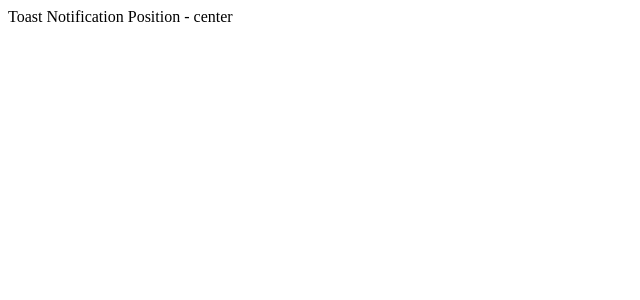
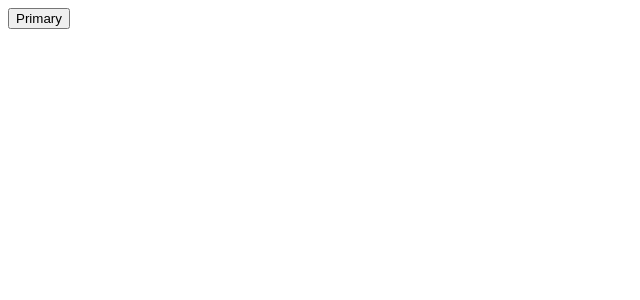
Before and after one commit to terrencejihoonjung/react-typescript-demo, a React (Vite) app in the folder react-typescript-demo/: page / in a window 1280 px wide. Shown: the top 300 px of the page, without its empty margins (0-640 px from the left). Built offline with nearby package versions, Linux system fonts and the light colour scheme.

Commit message:
wrapping html elements

```diff
--- a/react-typescript-demo/src/App.tsx
+++ b/react-typescript-demo/src/App.tsx
@@ -11,13 +11,16 @@
 // import Profile from "./components/auth/Profile";
 // import List from "./components/generics/List";
 // import RandomNumber from "./components/ref/restriction/RandomNumber";
-import Toast from "./components/template-literals/Toast";
+// import Toast from "./components/template-literals/Toast";
+import CustomButton from "./components/html/Button";
 
 function App() {
   // If isPositive is true, then isNegative must be false
   return (
     <div>
-      <Toast position="center" />
+      <CustomButton variant="primary" onClick={() => console.log("clicked")}>
+        Primary
+      </CustomButton>
     </div>
   );
 }
--- /dev/null
+++ b/react-typescript-demo/src/components/html/Button.tsx
@@ -0,0 +1,14 @@
+type ButtonProps = {
+  variant: "primary" | "secondary";
+  children: string;
+} & Omit<React.ComponentProps<"button">, "children">;
+
+function CustomButton({ variant, children, ...rest }: ButtonProps) {
+  return (
+    <button className={`class-with-${variant}`} {...rest}>
+      {children}
+    </button>
+  );
+}
+
+export default CustomButton;
--- /dev/null
+++ b/react-typescript-demo/src/components/html/Input.tsx
@@ -0,0 +1,5 @@
+type InputProps = React.ComponentProps<"input">;
+
+function CustomInput(props: InputProps) {
+  return <input {...props} />;
+}
```
